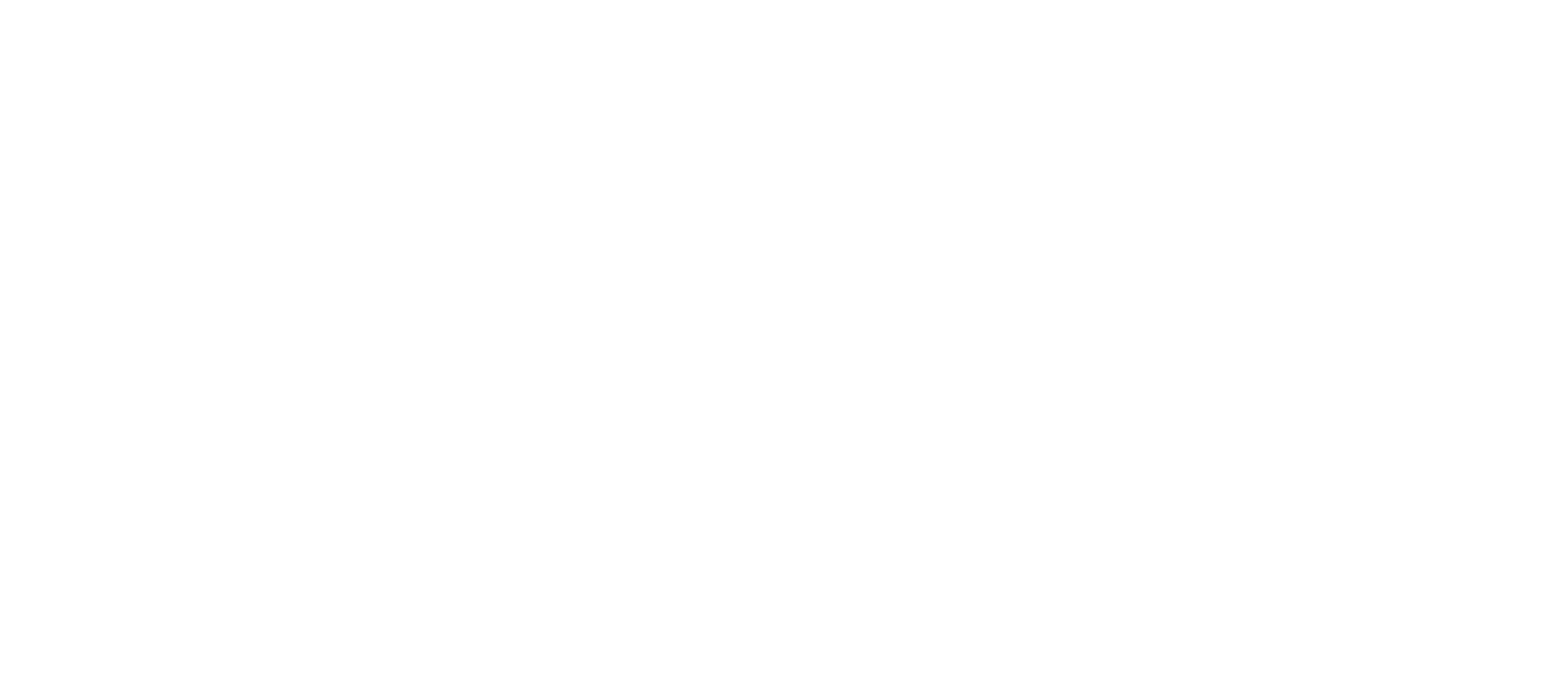
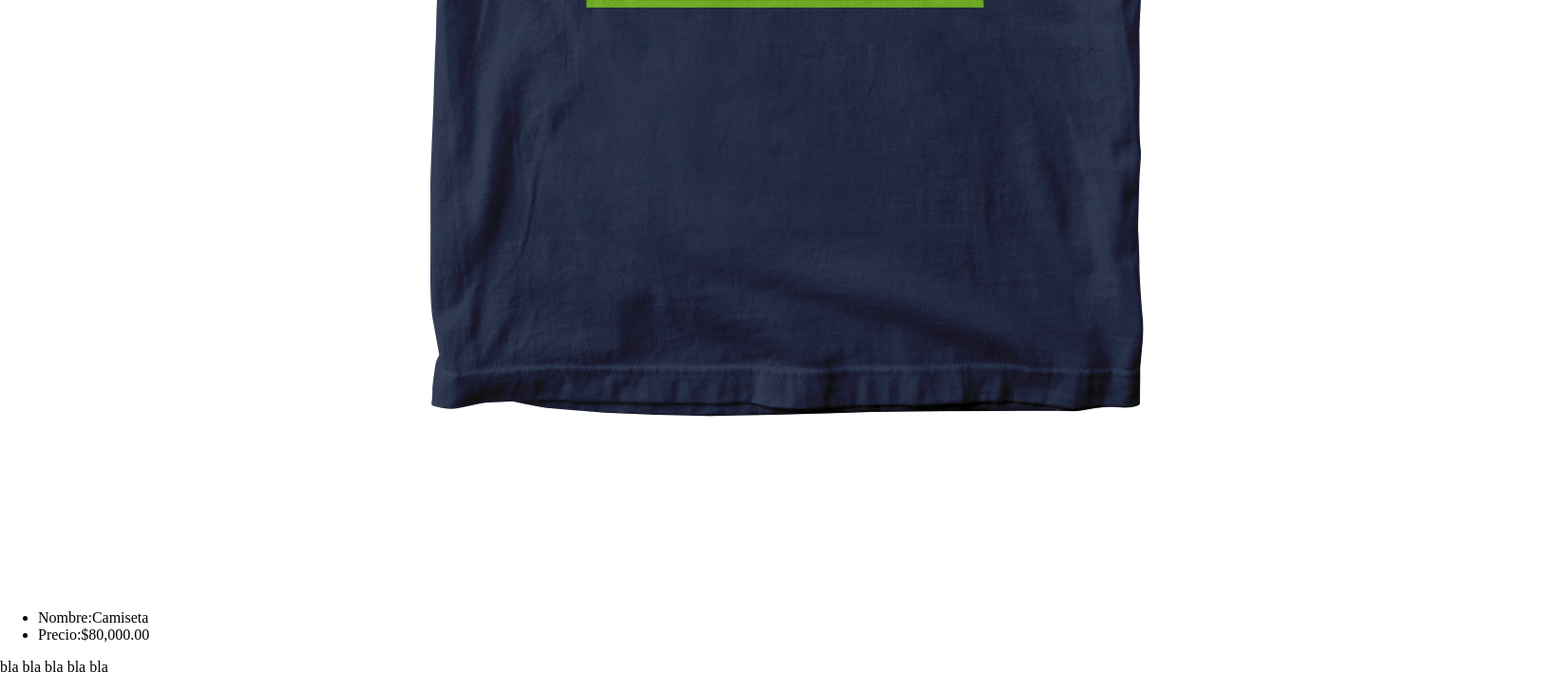
Before and after one commit to EdsonVillarroel/e-comerce, an Angular app: page /productDetail/1 in a window 1280 px wide. Shown: the part 859-1587 px from the top of the page at 95% size, 1639 px wide, since content can reach past the window. Before the commit the page ends 800 px from the top, so only its background shows below. Built offline with nearby package versions, Linux system fonts and the light colour scheme.

Commit message:
route end

```diff
--- /dev/null
+++ b/src/app/component/layout/layout.component.html
@@ -0,0 +1 @@
+<p>layout works!</p>
--- a/src/app/component/product-detail/product-detail.component.html
+++ b/src/app/component/product-detail/product-detail.component.html
@@ -1 +1,10 @@
-<p>product-detail works!</p>
+<div>
+<img [src]="product.image" alt="">
+</div>
+<div>
+  <ul>
+    <li>Nombre:{{product.title}}</li>
+    <li>Precio:{{product.price | currency}}</li>
+  </ul>
+  <p >{{product.description}}</p>
+</div>
--- a/src/app/component/product-detail/product-detail.component.ts
+++ b/src/app/component/product-detail/product-detail.component.ts
@@ -1,25 +1,27 @@
+import { Product } from './../../model/product.model';
 import { Component, OnInit } from '@angular/core';
-import {ActivatedRoute,Params} from '@angular/router';
-import {ProductsService} from './../../services/products.service'
+import { ActivatedRoute, Params } from '@angular/router';
+import { ProductsService } from './../../services/products.service';
 
 @Component({
   selector: 'app-product-detail',
   templateUrl: './product-detail.component.html',
-  styleUrls: ['./product-detail.component.css']
+  styleUrls: ['./product-detail.component.css'],
 })
 export class ProductDetailComponent implements OnInit {
-
-  constructor(private route:ActivatedRoute,
-    private productsService:ProductsService) {
-
-   }
+  product: any;
+  constructor(
+    private route: ActivatedRoute,
+    private productsService: ProductsService
+  ) {
+    // this.product = Product;
+  }
 
   ngOnInit(): void {
-    this.route.params.subscribe((params:Params)=>{
+    this.route.params.subscribe((params: Params) => {
       const id = params.id;
-      const product = this.productsService.getProduct(id);
-      console.log(product);
-    })
+      this.product = this.productsService.getProduct(id);
+      console.log(this.product);
+    });
   }
-
 }
--- a/src/app/component/product/product.component.html
+++ b/src/app/component/product/product.component.html
@@ -3,3 +3,4 @@
 <strong>{{products.price |currency}}</strong>
 <p>{{products.description | slice:0:10}}</p>
 <button (click)="addCard()">Agregar</button>
+<a [routerLink]="['/productDetail',products.id]">Ver detalle</a>
```
Also changed, not shown: src/app/component/layout/layout.component.ts (added, +15 -0 lines), src/app/component/layout/layout.component.css (added), 1 other file (tests, documents, lock files or other folders).
